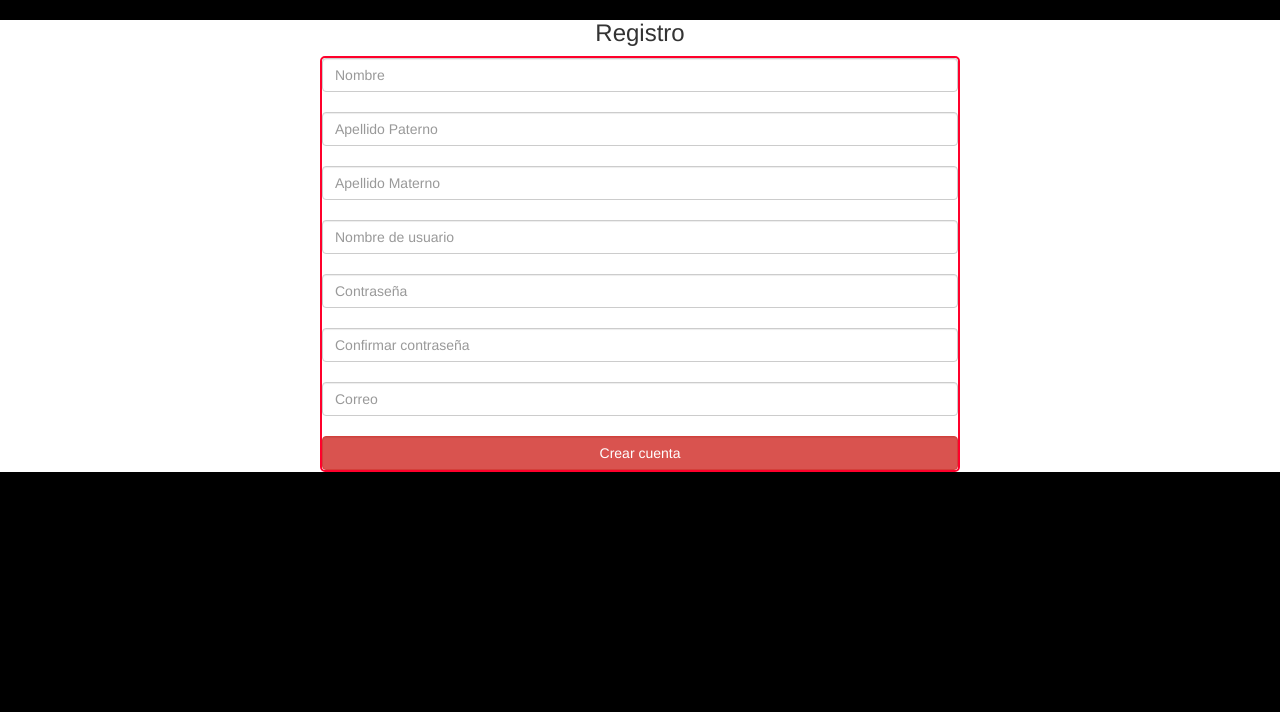
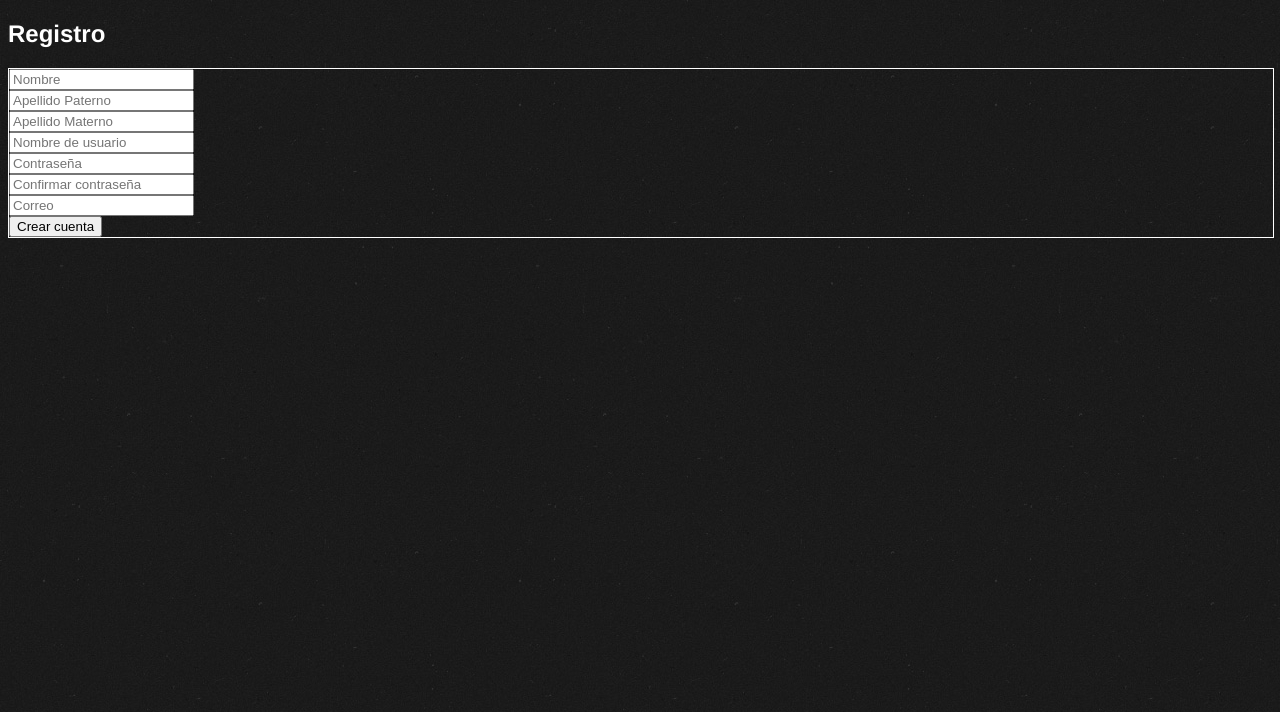
Before and after one commit to humberto270389/ProyectoVictor, a PHP site: page /ProyectoVictor/php/RegistroUsuario.php in a window 1280 px wide. Shown: the top 712 px of the page. Run offline with PHP 8.4, Linux system fonts and the light colour scheme.

Commit message:
checando registro usuario, problemas con css

```diff
--- a/css/Registro.css
+++ b/css/Registro.css
@@ -1,33 +1,18 @@
-html{
-	width: 100%;
-	background:#000000
+body {
+    background-image: url('../img/fondo.png');
+    font-family: Helvetica, Arial, sans-serif;
+    font-size: 16px;
 }
 
-body{
-	width: 100%;
-	background:#000000
+h2 {
+    color: white;
 }
 
+#Contenedor{
+    border: thin solid white;
+    width: 100%;
 
-#Contenedor(){
-	margin: 0 auto
 }
-
-h3{
-	width: 20%;
-	text-align: center;
-	margin: 0 auto
+#formDatos{
+    width: 50%;
 }
-
-form{
-	width: 50%;
-	margin: 0 auto;
-	border-radius: 5px 5px 5px 5px;
-	-moz-border-radius: 5px 5px 5px 5px;
-	-webkit-border-radius: 5px 5px 5px 5px;
-	border: 2px  double #ff002b;
-}
-
-form input{
-	margin: 0 auto;
-}
--- a/php/RegistroUsuario.php
+++ b/php/RegistroUsuario.php
@@ -1,71 +1,69 @@
 <!DOCTYPE html>
 <html lang="es">
+
 <head>
-	<title>Regsitro de usuario - MTB</title>
-	<link rel="stylesheet" type="text/css" href="css/Registro.css">
-	<link rel="stylesheet" type="text/css" href="css/bootstrap.css">
-	<script src="js/jquery-1.11.2.min.js"></script>
+    <meta charset="utf-8" />
+    <title>Registro de usuario - MTB</title>
+    <link rel="stylesheet" type="text/css" href="../css/Registro.css" />
     <script>
-
-
-        var validar = function(){
+        var validar = function () {
             var enviar = false;
-                if(!document.getElementById("nombre").value){
+            if (!document.getElementById("nombre").value) {
 
                 alert("Es necesario ingresar su nombre");
                 document.getElementById("nombre").focus();
                 enviar = false;
 
-                }else if(!document.getElementById("ap").value){
+            } else if (!document.getElementById("ap").value) {
 
                 alert("Es necesario ingresar su apellido paterno\n si no tiene ingrese una X ");
                 document.getElementById("ap").focus();
                 enviar = false;
 
-                }else if(!document.getElementById("am").value){
+            } else if (!document.getElementById("am").value) {
 
                 alert("Es necesario ingresar su apellido materno\n si no tiene ingrese una X");
                 document.getElementById("am").focus();
                 enviar = false;
 
-                }else if(!document.getElementById("usuario").value){
+            } else if (!document.getElementById("usuario").value) {
 
                 alert("Es necesario ingresar un nombre de usuario");
                 document.getElementById("usuario").focus();
                 enviar = false;
 
-                }else if(!document.getElementById("pass").value){
+            } else if (!document.getElementById("pass").value) {
 
                 alert("Es necesario ingresar una contraseña");
                 document.getElementById("pass").focus();
                 enviar = false;
 
-                }else if(!document.getElementById("confirmPass").value){
+            } else if (!document.getElementById("confirmPass").value) {
 
                 alert("Es necesario confirmar la contraseña");
                 document.getElementById("confirmPass").focus();
                 enviar = false;
 
-                }else if(!document.getElementById("correo").value){
+            } else if (!document.getElementById("correo").value) {
 
                 alert("Es necesario ingresar un correo electronico");
                 document.getElementById("correo").focus();
                 enviar = false;
-                }else{
+            } else {
 
                 enviar = true;
             }
 
-                  if(enviar){
+            if (enviar) {
 
-                        var contra   = document.getElementById("pass").value;
+                var contra = document.getElementById("pass").value;
                 var recontra = document.getElementById("confirmPass").value;
 
-                        if(contra == recontra){
+                if (contra == recontra) {
 
                     return enviar;
 
-                        }else{
+                } else {
 
                     alert("Las contraseñas no son iguales");
                     document.getElementById("confirmPass").focus();
@@ -78,19 +76,19 @@
 
         }
 
-         $(function(){
+        $(function () {
 
-                $("#btnCrear").click(function(){
+            $("#btnCrear").click(function () {
 
                 var valido = validar();
 
-                        if(valido){
+                if (valido) {
 
                     $.ajax({
                         type: 'POST',
                         url: 'control/AccionRegistrar.php',
                         data: $('#formDatos').serialize(),
-                                        success:function(data){
+                        success: function (data) {
                             $('#respuesta').html(data);
                         }
 
@@ -101,29 +99,36 @@
             });
 
         });
-
     </script>
 
 </head>
 <body>
-	<header id="headerRegistro">
+    <header>
         <div id="respuesta">
-              <h3 id="texto" >Registro</h3>
+            <h2>Registro</h2>
         </div>
-
     </header>
     <div id="Contenedor">
-		<form id="formDatos" class="form-grup">
-			<input type=="text" class="MargCentro form-control" id="nombre"  name="nombre" placeholder="Nombre"><br>
-			<input type="text" class="MargCentro form-control" id="ap"  name="ap" placeholder="Apellido Paterno"><br>
-			<input type="text" class="MargCentro form-control" id="am"  name="am" placeholder="Apellido Materno"><br>
-			<input type="text" class="MargCentro form-control" id="usuario"  name="usuario" placeholder="Nombre de usuario"><br>
-			<input type="password" class="MargCentro form-control" id="pass"  name="pass" placeholder="Contraseña"><br>
-			<input type="password" class="MargCentro form-control" id="confirmPass"  name="confirmPass" placeholder="Confirmar contraseña"><br>
-			<input type="text" class="MargCentro form-control" id="correo"  name="correo" placeholder="Correo"><br>
-			<input type="button" id="btnCrear" class="MargCentro form-control btn btn-danger" name="btnCrear" value="Crear cuenta"><br>
+        <form id="formDatos" >
+            <input type=="text" class="MargCentro form-control" id="nombre" name="nombre" placeholder="Nombre">
+            <br>
+            <input type="text" class="MargCentro form-control" id="ap" name="ap" placeholder="Apellido Paterno">
+            <br>
+            <input type="text" class="MargCentro form-control" id="am" name="am" placeholder="Apellido Materno">
+            <br>
+            <input type="text" class="MargCentro form-control" id="usuario" name="usuario" placeholder="Nombre de usuario">
+            <br>
+            <input type="password" class="MargCentro form-control" id="pass" name="pass" placeholder="Contraseña">
+            <br>
+            <input type="password" class="MargCentro form-control" id="confirmPass" name="confirmPass" placeholder="Confirmar contraseña">
+            <br>
+            <input type="text" class="MargCentro form-control" id="correo" name="correo" placeholder="Correo">
+            <br>
+            <input type="button" id="btnCrear" class="MargCentro form-control btn btn-danger" name="btnCrear" value="Crear cuenta">
+            <br>
         </form>
     </div>
+    <script src="js/jquery-1.11.2.min.js"></script>
+</body>
 
-</body>
 </html>
```
Lines whose indentation alone changed are shown as unchanged.
